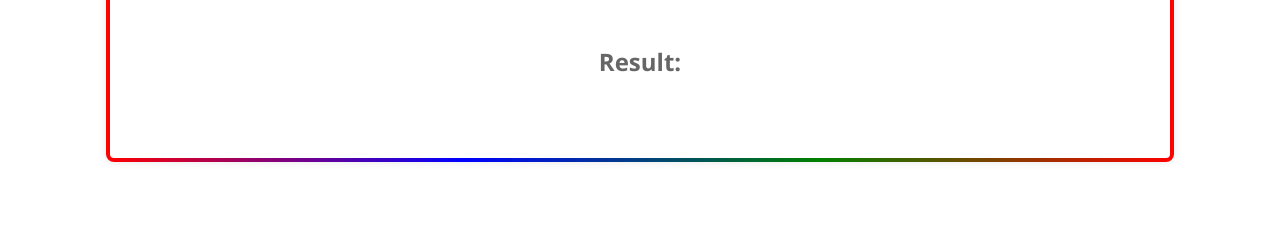
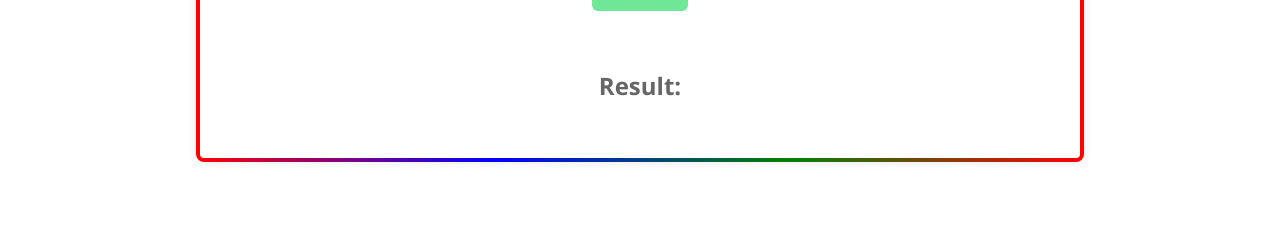
Before and after one commit to alvindogba/Basic-Calculator, a plain HTML site: page index.html in a window 1280 px wide. Shown: the part 646-880 px from the top of the page. Drawn offline with Linux system fonts and the light colour scheme.

Commit message:
adjusted the padding of the calculator container

```diff
--- a/style.css
+++ b/style.css
@@ -33,8 +33,8 @@ body {
 }
 .calculator {
   background: #fff; /* solid white background */
-  width: 85%;
-  padding: 5rem 20px;
+  width: 70%;
+  padding: 3.5rem 20px;
   border-radius: 8px;
   text-align: center;
   margin-bottom: 2rem;
```
